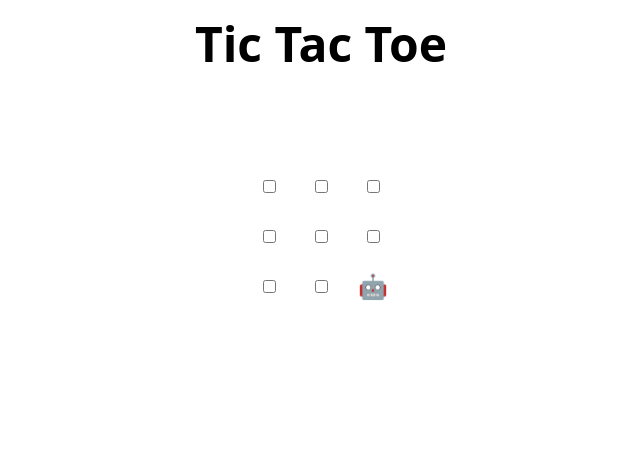
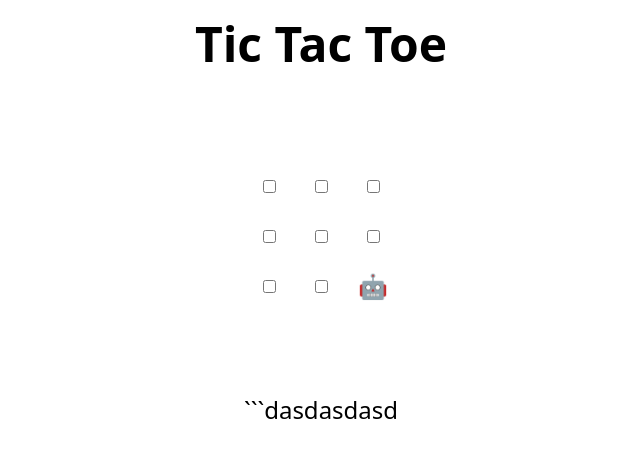
Before and after one commit to jianchidundundun/skills-review-pull-requests, a plain HTML site: page index.html in a window 1280 px wide. Shown: the whole page, without its empty margins (319-959 px from the left). Drawn offline with Linux system fonts and the light colour scheme.

Commit message:
Update index.html
JHdsakjdha

````diff
--- a/index.html
+++ b/index.html
@@ -48,6 +48,7 @@
 </table>
 
 <h2 hidden>Game over, refresh to play again 🧑‍💻 🤖!</h2>
+```dasdasdasd
 
 <script>
   // Initialization
````
